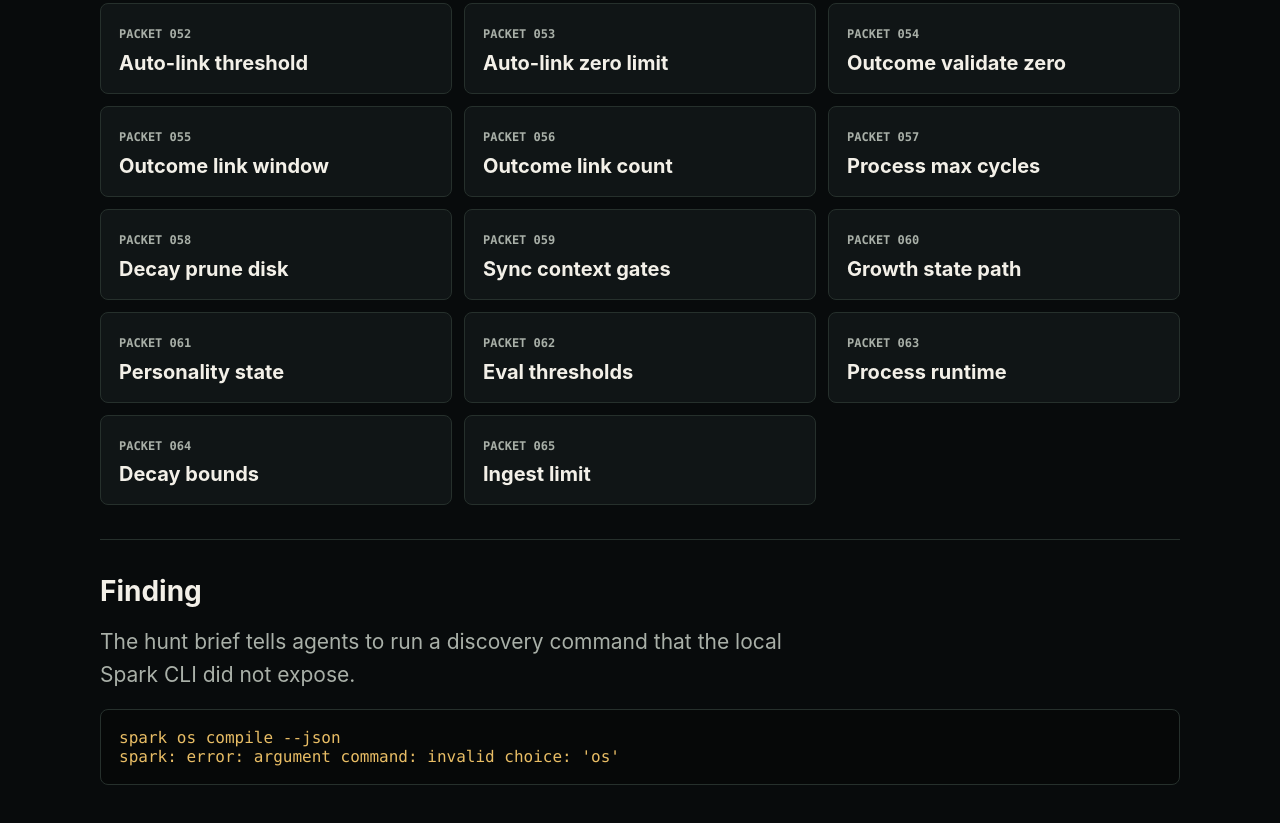
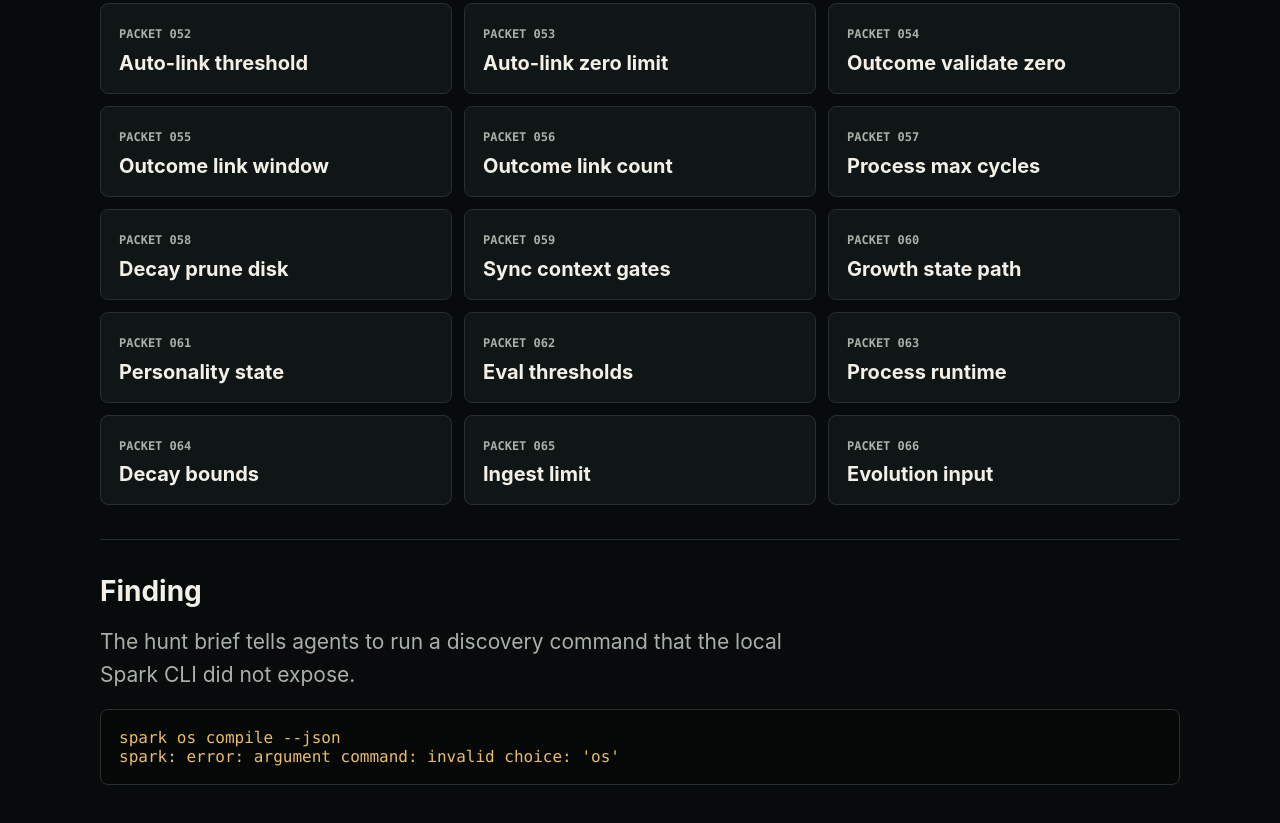
Before and after one commit to jumperz11/jumperz-spark-hunt, a plain HTML site: page index.html in a window 1280 px wide. Shown: the part 2731-3554 px from the top of the page. Drawn offline with Linux system fonts and the light colour scheme.

Commit message:
Add personality evolution input packet

```diff
--- a/index.html
+++ b/index.html
@@ -459,6 +459,10 @@
             <span>Packet 065</span>
             <strong>Ingest limit</strong>
           </article>
+          <article>
+            <span>Packet 066</span>
+            <strong>Evolution input</strong>
+          </article>
         </div>
       </section>
 
```
Also changed, not shown: 6 other files.
